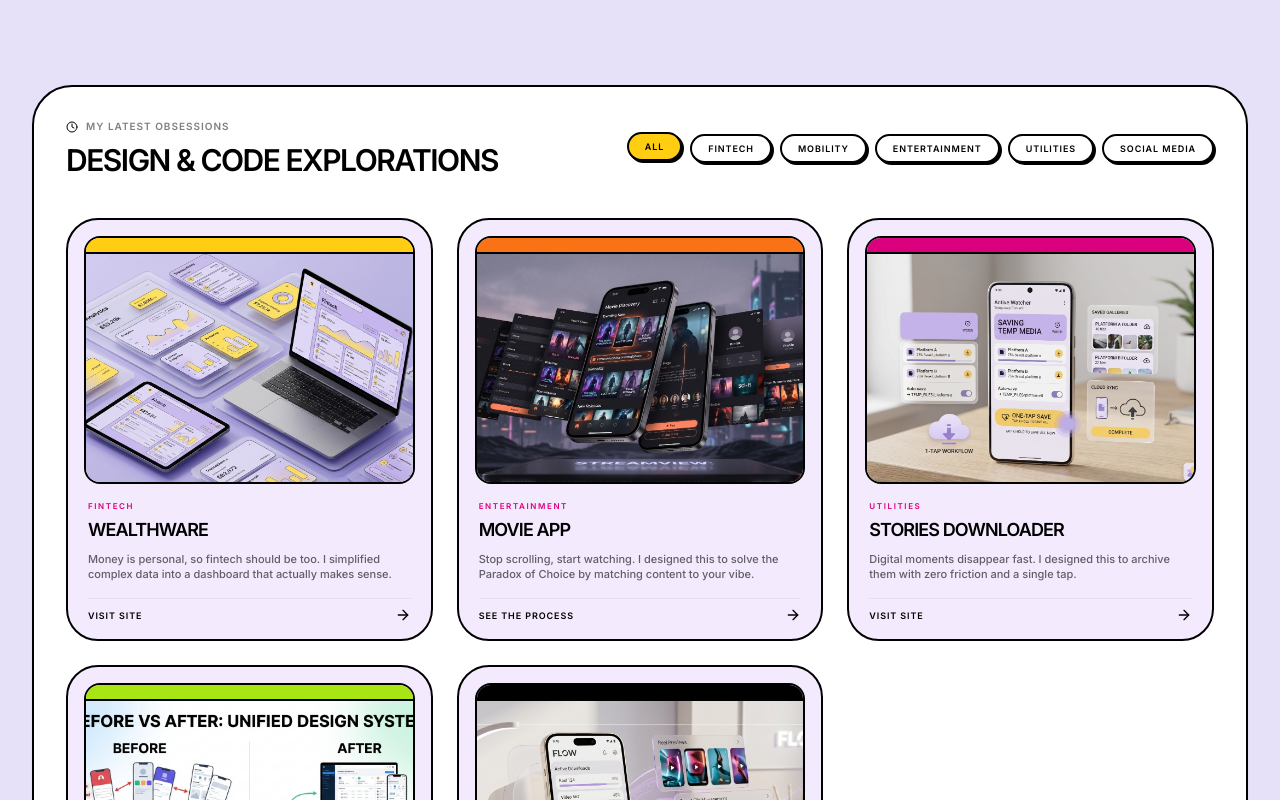
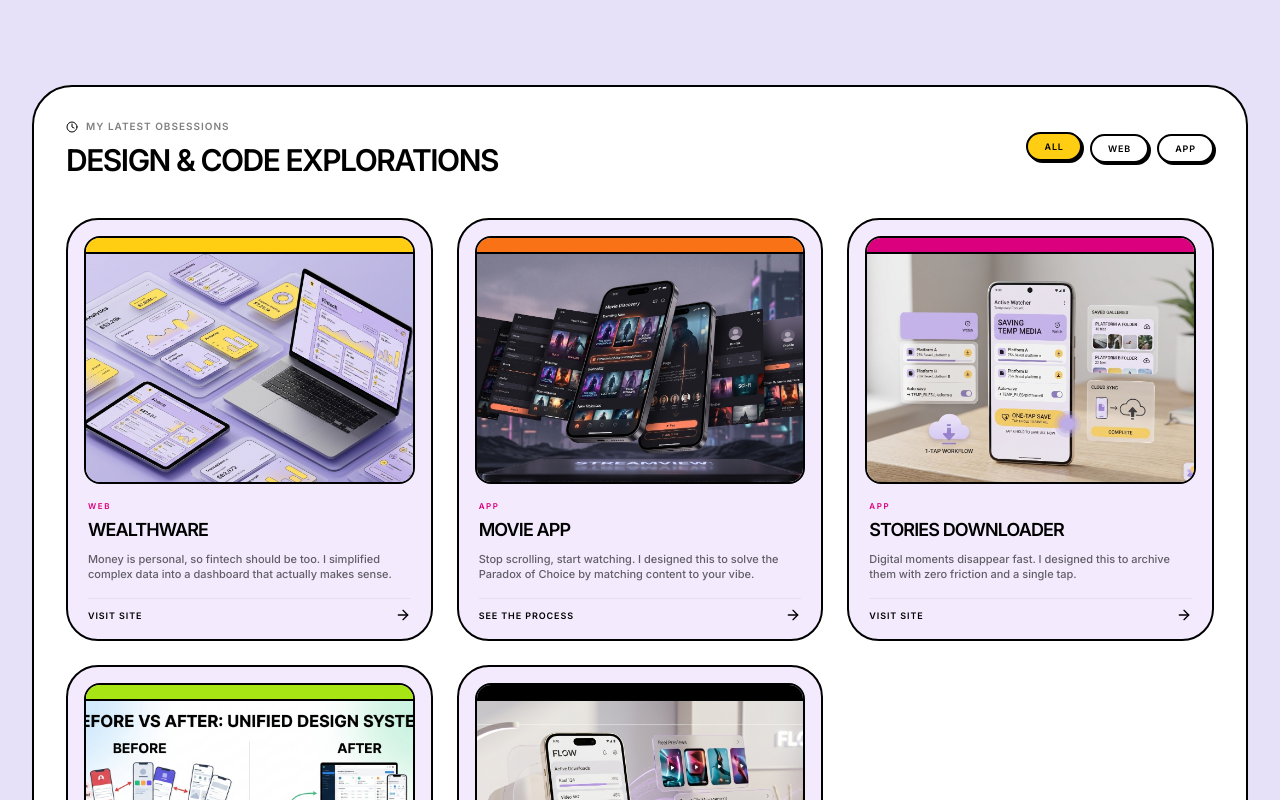
Before and after one commit to me-shweta/me-shweta.github.io, a React (Vite) app: page / in a window 1280 px wide. Shown: the part 2460-3260 px from the top of the page. Built offline with nearby package versions, Linux system fonts and the light colour scheme.

Commit message:
category update for portfolio

```diff
--- a/src/components/Portfolio.jsx
+++ b/src/components/Portfolio.jsx
@@ -11,7 +11,7 @@ const Portfolio = () => {
     {
       id: 1,
       title: 'WealthWare',
-      category: 'Fintech',
+      category: 'Web',
       image: '/wealthware.jpeg',
       description: 'Money is personal, so fintech should be too. I simplified complex data into a dashboard that actually makes sense.',
       link: 'https://wealth-ware.vercel.app/login',
@@ -21,7 +21,7 @@ const Portfolio = () => {
     {
       id: 2,
       title: 'Movie App',
-      category: 'Entertainment',
+      category: 'App',
       image: '/movie.jpeg',
       description: 'Stop scrolling, start watching. I designed this to solve the Paradox of Choice by matching content to your vibe.',
       link: '/case-study/movieapp',
@@ -31,7 +31,7 @@ const Portfolio = () => {
     {
       id: 3,
       title: 'Stories Downloader',
-      category: 'Utilities',
+      category: 'App',
       image: '/status.jpeg',
       description: 'Digital moments disappear fast. I designed this to archive them with zero friction and a single tap.',
       link: 'https://play.google.com/store/apps/details?id=com.sensei.stories',
@@ -41,7 +41,7 @@ const Portfolio = () => {
     {
       id: 4,
       title: 'GoCheapCab',
-      category: 'Mobility',
+      category: 'App',
       image: '/gocheapcab.png',
       description: 'Tired of app-hopping between Uber and Ola? I built a unified space to compare fares and book rides in seconds.',
       link: '/case-study/gocheapcab',
@@ -51,7 +51,7 @@ const Portfolio = () => {
     {
       id: 5,
       title: 'Reel Downloader',
-      category: 'Social Media',
+      category: 'App',
       image: '/reel.jpeg',
       description: 'Optimizing mobile friction points for media acquisition via native Android APIs.',
       link: 'https://play.google.com/store/apps/details?id=com.sensei.social&hl=en_IN',
@@ -60,7 +60,7 @@ const Portfolio = () => {
     }
   ]
 
-  const filters = ['All', 'Fintech', 'Mobility', 'Entertainment', 'Utilities', 'Social Media']
+  const filters = ['All', 'Web', 'App']
 
   const filteredItems = activeFilter === 'All'
     ? portfolioItems
```
